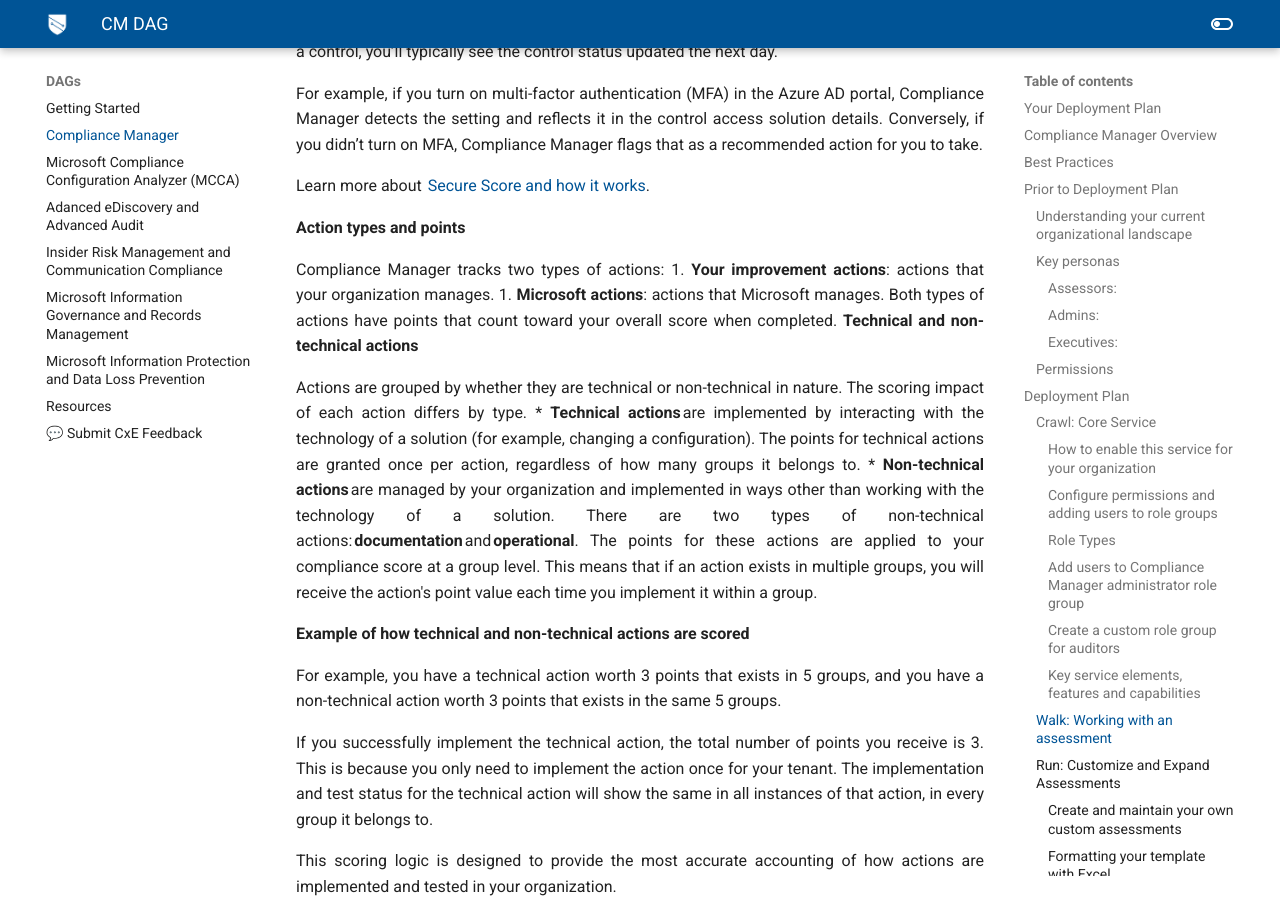
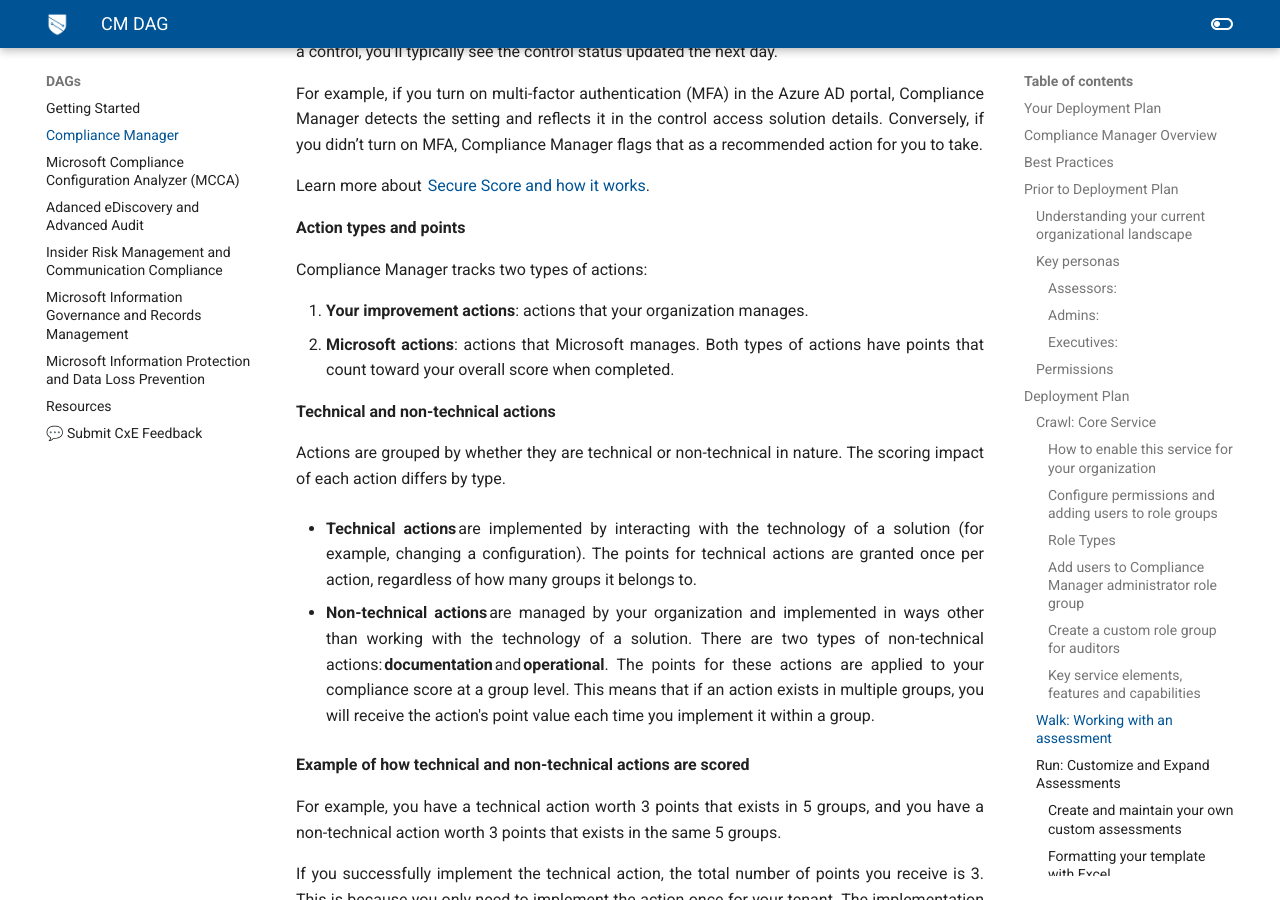
Before and after one commit to microsoft/ComplianceCxE, an MkDocs documentation site: the page built from docs/dag/cm.md, in a window 1280 px wide and 900 px high, scrolled down 16128 px. Built offline with MkDocs 1.6.1 and Material for MkDocs 9.7.7, drawn with Linux system fonts in a browser that asks for light colours; comment, search, counter and statistics services are not loaded; old or Windows-style settings are respelled for this version of MkDocs; some of the changed lines change nothing that is shown; some of the changed text lies outside the part shown.

Commit message:
cm dag minor edits

```diff
--- a/docs/dag/cm.md
+++ b/docs/dag/cm.md
@@ -373,13 +373,17 @@
 **Action types and points**
 
 Compliance Manager tracks two types of actions:
+
 1. **Your improvement actions**: actions that your organization manages.
 1. **Microsoft actions**: actions that Microsoft manages.
 Both types of actions have points that count toward your overall score when completed.
+
 **Technical and non-technical actions**
 
 Actions are grouped by whether they are technical or non-technical in nature. The scoring impact of each action differs by type.
+
 * **Technical actions** are implemented by interacting with the technology of a solution (for example, changing a configuration). The points for technical actions are granted once per action, regardless of how many groups it belongs to.
+
 * **Non-technical actions** are managed by your organization and implemented in ways other than working with the technology of a solution. There are two types of non-technical actions: **documentation** and **operational**. The points for these actions are applied to your compliance score at a group level. This means that if an action exists in multiple groups, you will receive the action's point value each time you implement it within a group.
 
 **Example of how technical and non-technical actions are scored**
@@ -444,10 +448,6 @@
 * ControlFamily (required)
 * Actions (required)
 * Dimensions (optional)
-
-In the below example we have created a sample Excel spreadsheet that covers compliance of Oracle, Windows AD and JBOSS Server:
-
-![](images\cm-fig3.png)
 
 #### **Template tab (required)**
 The **Template** tab is required. The information in this tab provides metadata about the template. There are four (4) required columns. The columns must retain the order on the Excel sheet as listed below. You can add your own column after the four (4) columns to provide your own dimensions. If you do this, be sure to add them to the Dimensions tab using the instructions below.
```
